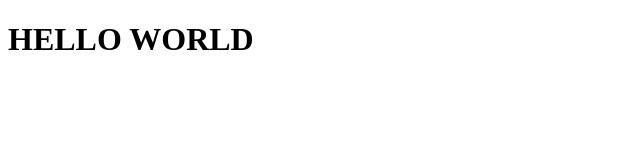
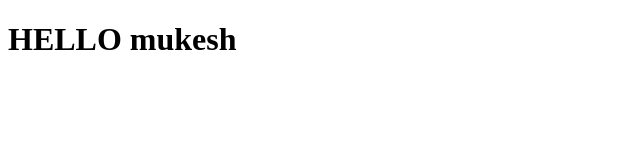
Before and after one commit to mukeshofficial10/learnwebdev, a plain HTML site: page index.html in a window 1280 px wide. Shown: the full height of the page, 0-640 px from the left. Drawn offline with Linux system fonts and the light colour scheme.

Commit message:
second commit

```diff
--- a/index.html
+++ b/index.html
@@ -6,6 +6,6 @@
     <title>Document</title>
 </head>
 <body>
-    <h1>HELLO WORLD</h1>
+    <h1>HELLO mukesh</h1>
 </body>
 </html>
```
